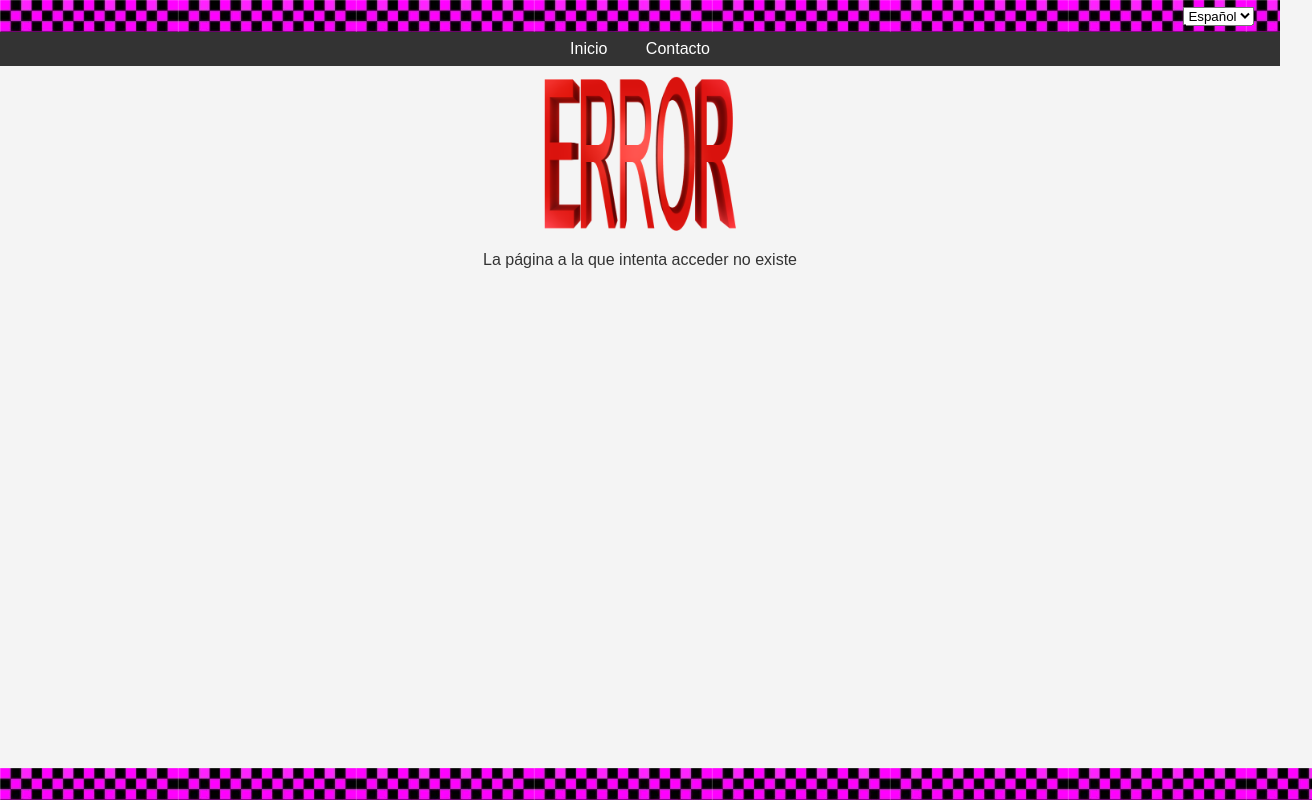
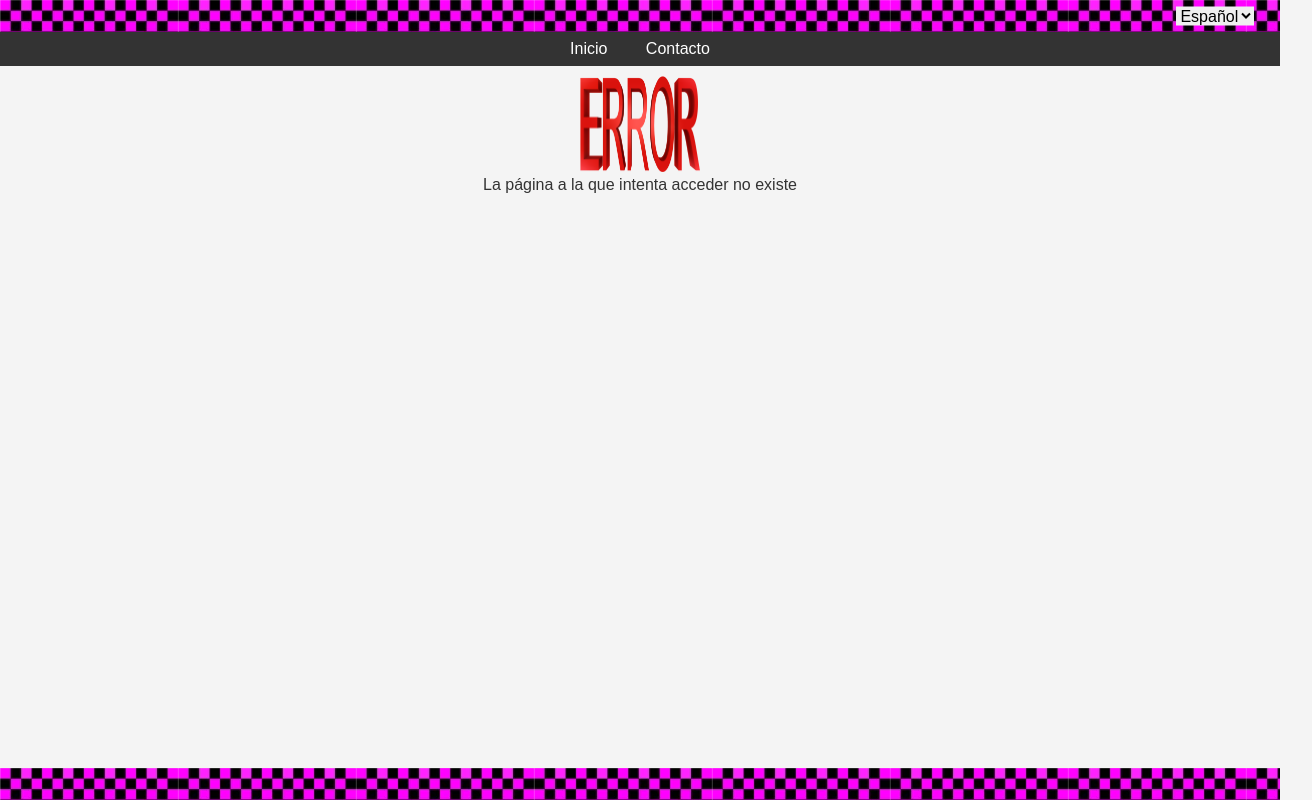
Before and after one commit to treius/docker-compose-www, a plain HTML site: page www/error404.html in a window 1280 px wide. Shown: the whole page, 1312 px wide, since content can reach past the window. Drawn offline with Linux system fonts and the light colour scheme.

Commit message:
Update error404.css

```diff
--- a/www/css/error404.css
+++ b/www/css/error404.css
@@ -1,20 +1,24 @@
+/* RESET ESTILOS */
+* {
+    margin: 0;
+    padding: 0;
+    border: 0;
+    font-size: 100%;
+    font: inherit;
+    vertical-align: baseline;
+    box-sizing: border-box;
+}
+
+/* ESTILOS GENÉRICOS*/
 body {
     font-family: Arial, sans-serif;
     background-color: #f4f4f4;
-    /*background-image: url("../images/missing_textures.png");
-    background-repeat: repeat; /* Para evitar que la imagen se repita */
-    display: flex;
-    flex-direction: column;
-    min-height: 100vh;
-    margin: 0;
-    overflow: hidden; /* Eliminar scroll */
 }
 
 header {
-    /*background-color: rgb(237, 220, 244);*/
     background-image: url("../images/missing_textures.png");
-    background-repeat: repeat; /* Para evitar que la imagen se repita */
-    padding: 2vh 0; /* Ajustado a unidades de vista de altura */
+    background-repeat: repeat;
+    padding: 2vh 2vh; /* Ajustado a unidades de vista de altura */
     position: relative;
 }
 
@@ -29,8 +33,10 @@ nav {
     background-color: #333;
     color: #fff;
     text-align: center;
-    padding: 1vh 0; /* Ajustado a unidades de vista de altura */
-    margin-bottom: 10px; /* Ajusta según sea necesario */
+    padding: 1vh 0;
+    /* Ajustado a unidades de vista de altura */
+    margin-bottom: 10px;
+    /* Ajusta según sea necesario */
 }
 
 nav ul {
@@ -61,19 +67,83 @@ nav li:hover {
 main {
     color: #333;
     text-align: center;
+    display: flex;
+    flex-direction: column;
+    justify-content: center;
+    align-items: center;
 }
 
 .error-image {
-    max-width: 15%;
+    max-width: 25%;
     height: auto;
 }
 
 footer {
-    /*background-color: rgb(237, 220, 244);*/
     background-image: url("../images/missing_textures.png");
-    background-repeat: repeat; /* Para evitar que la imagen se repita */
+    background-repeat: repeat;
     text-align: center;
-    padding: 2vh; /* Ajustado a unidades de vista de altura */
+    padding: 2vh;
     margin-top: auto;
     width: 100%;
+    position: absolute;
+    bottom: 0;
+
 }
+
+/*ESTILOS MÓVIL*/
+@media (min-width: 360px) and (max-width: 767px) {
+    footer {
+        position: absolute;
+        bottom: 0;
+    }
+}
+
+/*ESTILOS TABLET*/
+@media (min-width: 768px) and (max-width: 1199px) {
+    header {
+        text-align: left;
+        position: relative;
+    }
+    .language-selector {
+        position: absolute;
+        top: 50%;
+        right: 2%;
+        transform: translateY(-50%);
+    }
+    footer {
+        position: absolute;
+        bottom: 0;
+    }
+}
+
+/*ESTILOS PC*/
+@media (min-width: 1200px) {
+    body {
+        display: flex;
+        flex-direction: column;
+        min-height: 100vh;
+    }
+
+    .contenedor {
+        display: flex;
+        flex-direction: column;
+        min-height: 100vh;
+    }
+
+    header {
+        text-align: center;
+        position: relative;
+    }
+
+    .language-selector {
+        position: absolute;
+        top: 50%;
+        right: 2%;
+        transform: translateY(-50%);
+    }
+
+    footer {
+        position: absolute;
+        bottom: 0;
+    }
+}
```
